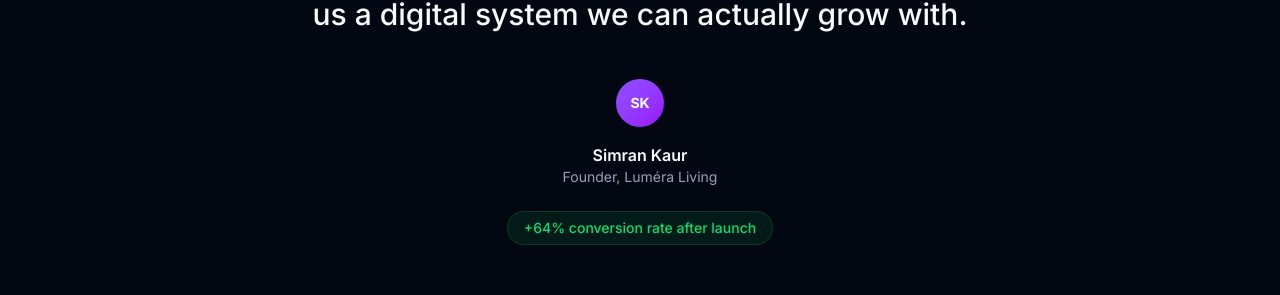
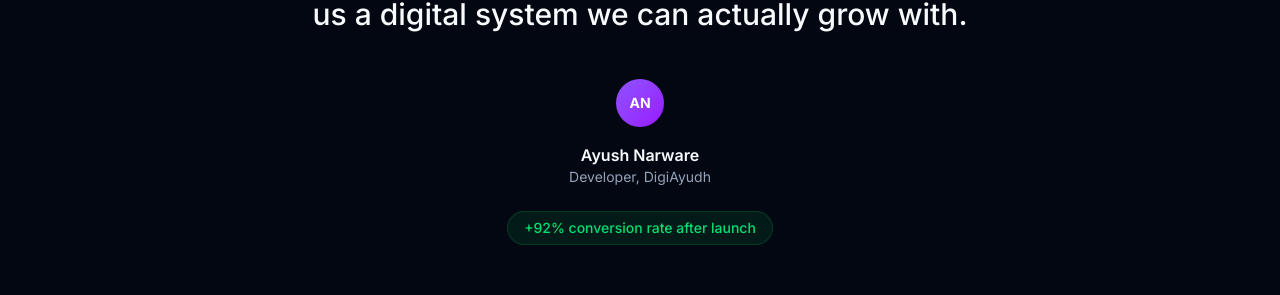
Before and after one commit to ayushnarware/DigiAyuDh, a React (Vite) app: page / in a window 1280 px wide. Shown: the part 5811-6106 px from the top of the page. Built offline with nearby package versions, Linux system fonts and the light colour scheme; no server answers.

Commit message:
feat: update testimonial author, role, company, avatar, and metric
Co-authored-by: Ayush Narware <152053797+ayushnarware@users.noreply.github.com>

```diff
--- a/src/constants/landing.data.ts
+++ b/src/constants/landing.data.ts
@@ -272,11 +272,11 @@ export const testimonial: Testimonial = {
   id: 'simran',
   quote:
     "DigiAyudh didn't just build our website. They understood the business, simplified the customer journey and gave us a digital system we can actually grow with.",
-  author: 'Simran Kaur',
-  role: 'Founder',
-  company: 'Luméra Living',
-  avatar: 'SK',
-  metric: '+64%',
+  author: 'Ayush Narware',
+  role: 'Developer',
+  company: 'DigiAyudh',
+  avatar: 'AN',
+  metric: '+92%',
   metricLabel: 'conversion rate after launch',
 };
 
```
